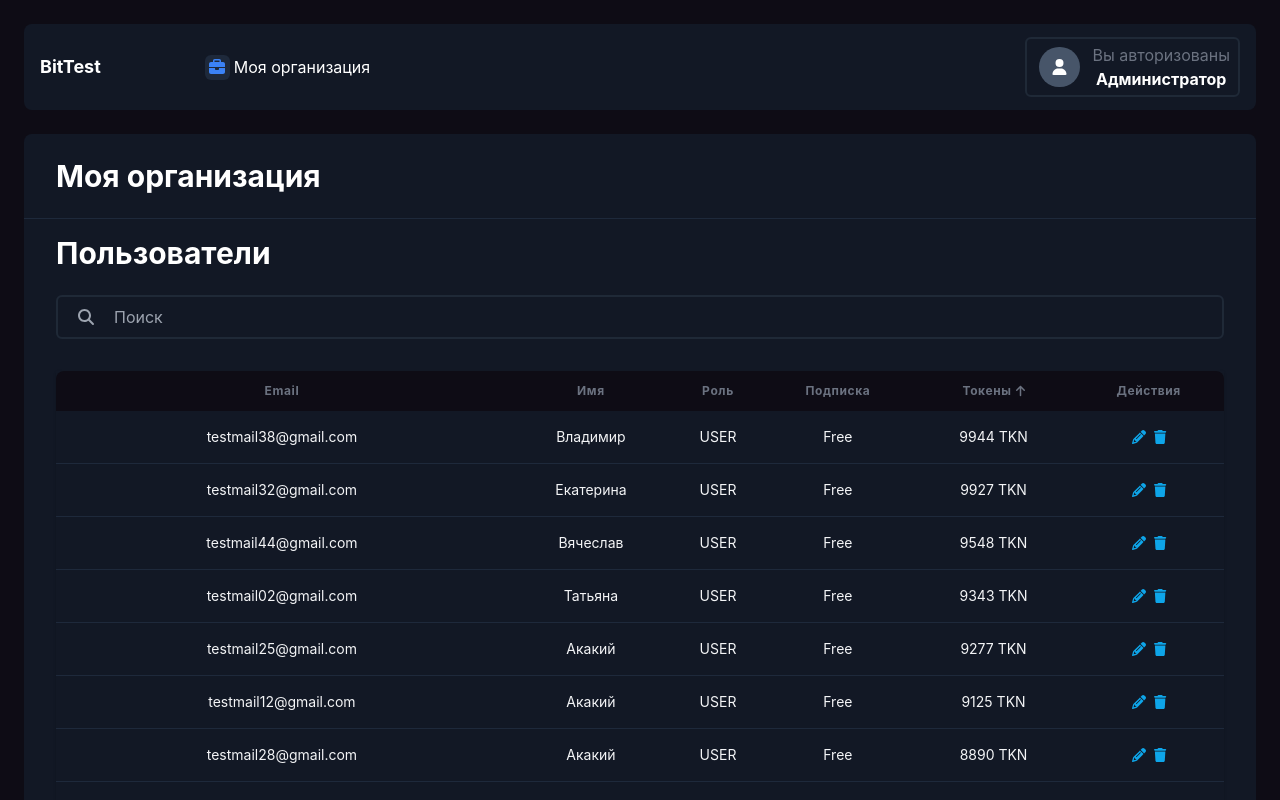
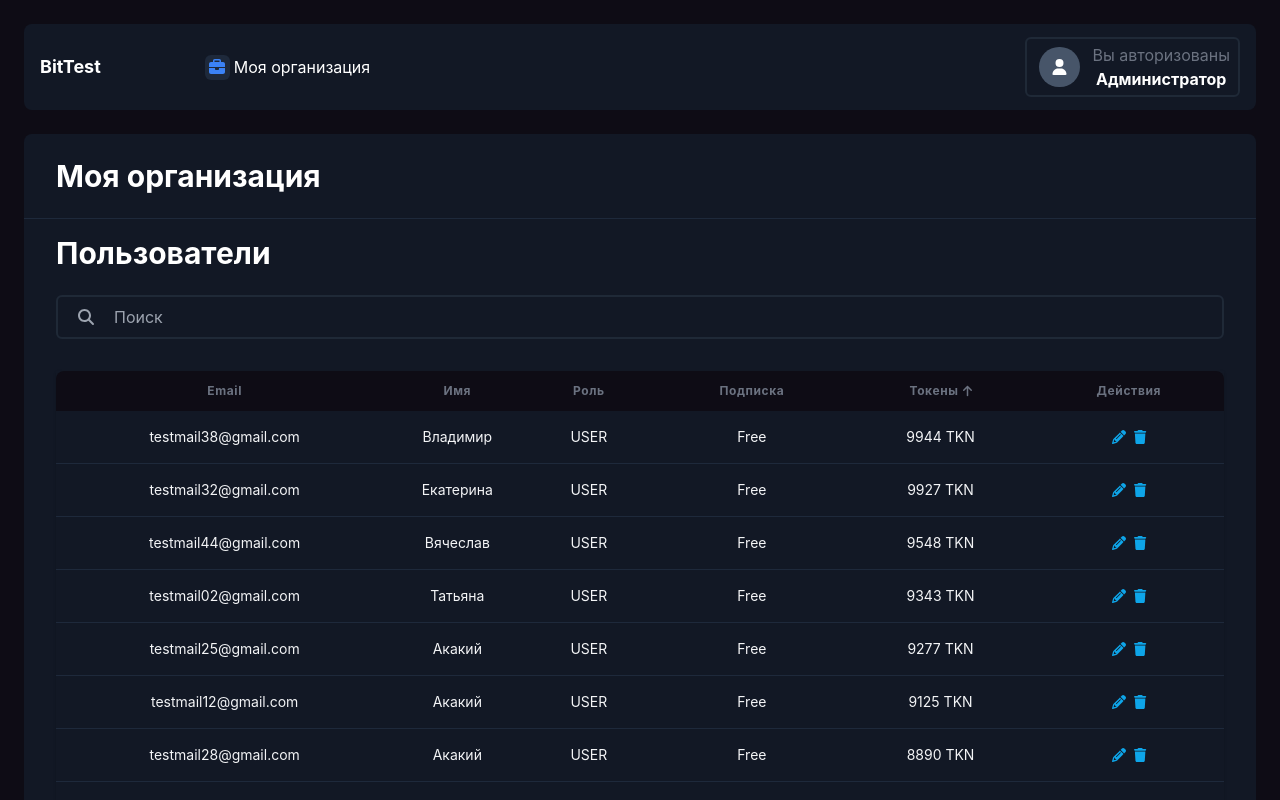
Before and after one commit to DryaginMihael/bit-test-admin, a React (Create React App) app: page / in a window 1280 px wide. Built offline with nearby package versions, Linux system fonts and the light colour scheme.

Commit message:
add paddings for table

```diff
--- a/src/components/UserList.jsx
+++ b/src/components/UserList.jsx
@@ -37,11 +37,12 @@ const UserList = ({ users, onSearch, sortType, onSort, openDrawer }) => {
                                                 >
                                                     Email
                                                 </th>
-                                                <th scope="col">Имя</th>
-                                                <th scope="col">Роль</th>
-                                                <th scope="col">Подписка</th>
+                                                <th scope="col" className="px-6 py-3">Имя</th>
+                                                <th scope="col" className="px-6 py-3">Роль</th>
+                                                <th scope="col" className="px-6 py-3">Подписка</th>
                                                 <th
                                                     scope="col"
+                                                    className="px-6 py-3"
                                                     onClick={() =>
                                                         onSort(
                                                             sortType === "desc"
@@ -65,7 +66,7 @@ const UserList = ({ users, onSearch, sortType, onSort, openDrawer }) => {
                                                         />
                                                     )}
                                                 </th>
-                                                <th scope="col">Действия</th>
+                                                <th scope="col" className="px-6 py-3">Действия</th>
                                             </tr>
                                         </thead>
                                         <tbody className="divide-y divide-slate-800 whitespace-nowrap text-sm text-gray-100">
```
